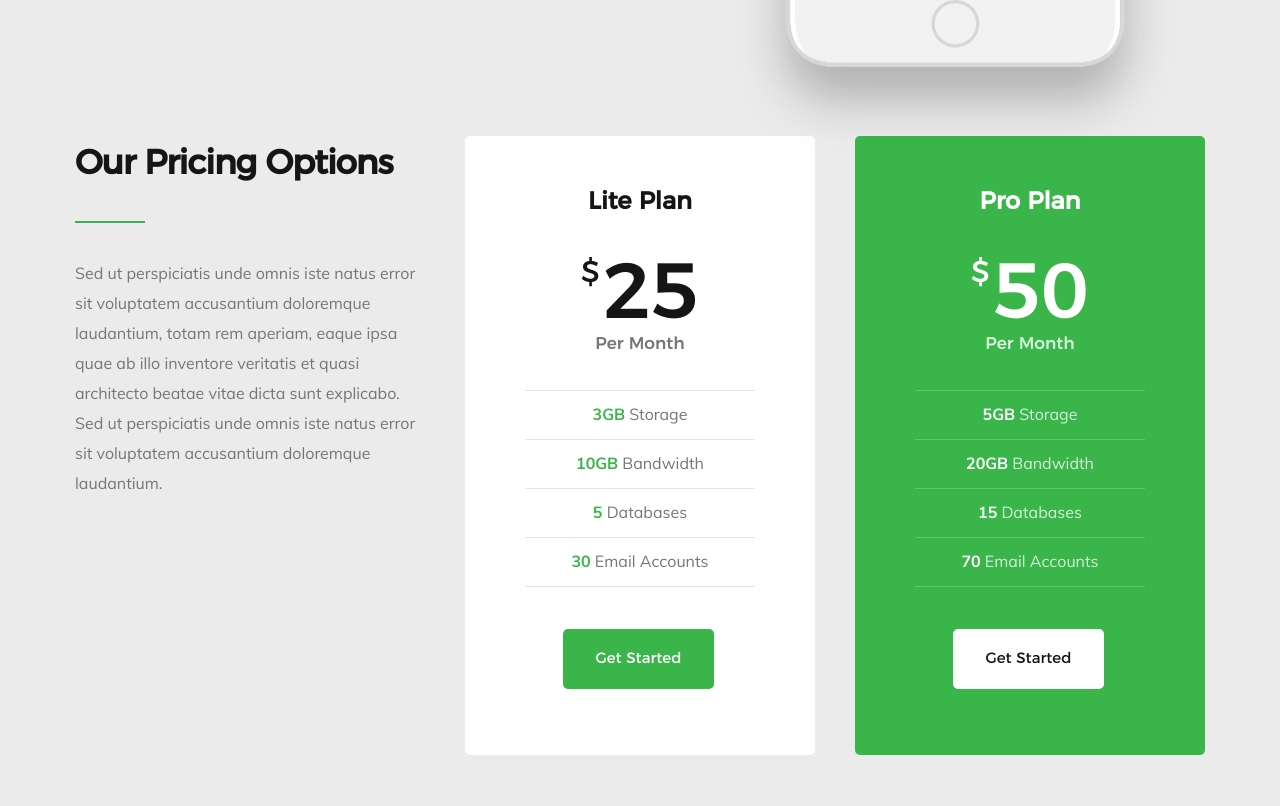
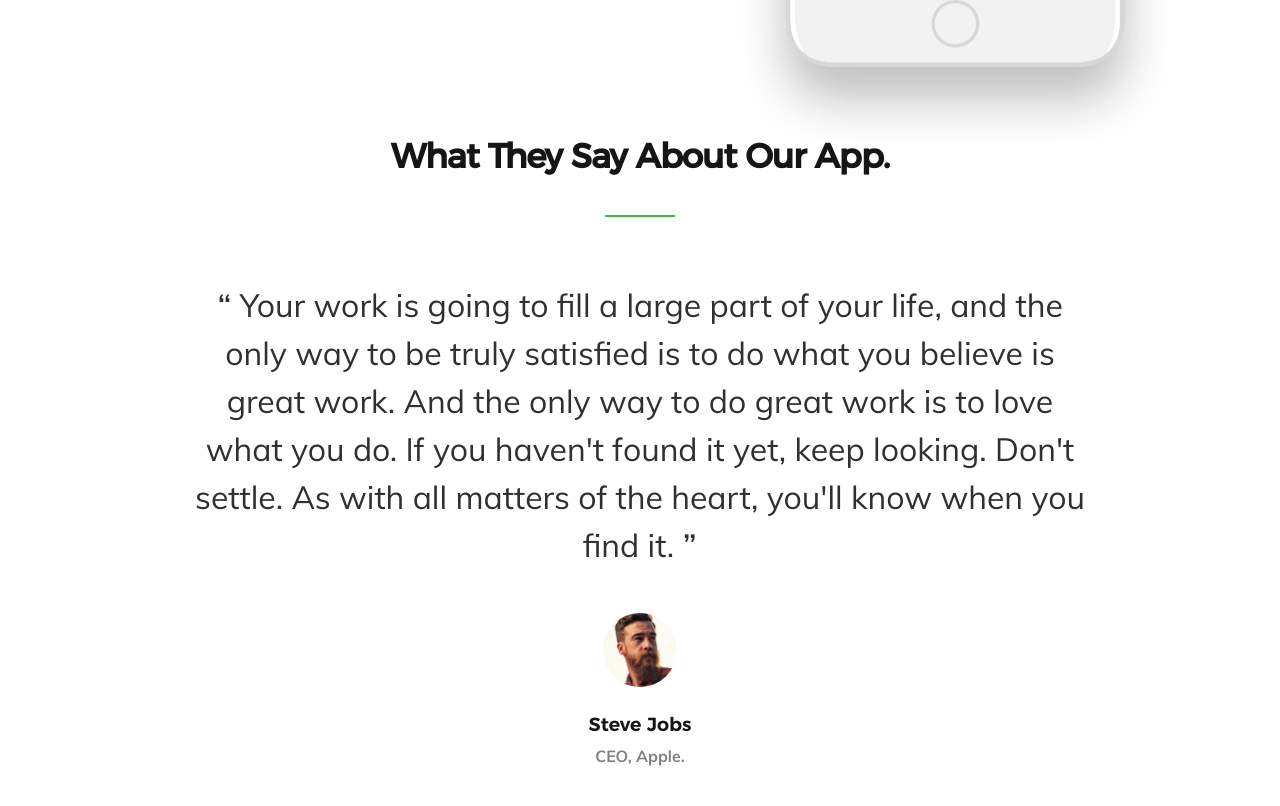
Before and after one commit to profeEma/afterC9175, a plain HTML site: page index.html in a window 1280 px wide. Shown: the part 800-1606 px from the top of the page. Drawn offline with Linux system fonts and the light colour scheme; files whose address does not match are found by name.

Commit message:
modificacion de index, sacamos about y precios

```diff
--- a/index.html
+++ b/index.html
@@ -132,72 +132,7 @@
 
 
 
-    <!-- pricing
-    ================================================== -->
-    <section id="pricing">
-        <div class="row pricing-content">
 
-            <div class="col-four pricing-intro">
-                <h1 class="intro-header" data-aos="fade-up">Our Pricing Options</h1>
-
-                <p data-aos="fade-up">Sed ut perspiciatis unde omnis iste natus error sit voluptatem accusantium doloremque laudantium, totam rem aperiam, eaque ipsa quae ab illo inventore veritatis et quasi architecto beatae vitae dicta sunt explicabo. Sed ut perspiciatis unde omnis iste natus error sit voluptatem accusantium doloremque laudantium.
-                </p>
-            </div>
-
-            <div class="col-eight pricing-table">
-                <div class="row">
-
-                    <div class="col-six plan-wrap">
-                        <div class="plan-block" data-aos="fade-up">
-
-                            <div class="plan-top-part">
-                                <h3 class="plan-block-title">Lite Plan</h3>
-                                <p class="plan-block-price"><sup>$</sup>25</p>
-                                <p class="plan-block-per">Per Month</p>
-                            </div>
-
-                            <div class="plan-bottom-part">
-                                <ul class="plan-block-features">
-                                    <li><span>3GB</span> Storage</li>
-                                    <li><span>10GB</span> Bandwidth</li>
-                                    <li><span>5</span> Databases</li>
-                                    <li><span>30</span> Email Accounts</li>
-                                </ul>
-
-                                <a class="button button-primary large" href="">Get Started</a>
-                            </div>
-
-                        </div>
-                    </div> <!-- end plan-wrap -->
-
-                    <div class="col-six plan-wrap">
-                        <div class="plan-block primary" data-aos="fade-up">
-
-                            <div class="plan-top-part">
-                                <h3 class="plan-block-title">Pro Plan</h3>
-                                <p class="plan-block-price"><sup>$</sup>50</p>
-                                <p class="plan-block-per">Per Month</p>
-                            </div>
-
-                            <div class="plan-bottom-part">
-                                <ul class="plan-block-features">
-                                    <li><span>5GB</span> Storage</li>
-                                    <li><span>20GB</span> Bandwidth</li>
-                                    <li><span>15</span> Databases</li>
-                                    <li><span>70</span> Email Accounts</li>
-                                </ul>
-
-                                <a class="button button-primary large" href="">Get Started</a>
-                            </div>
-
-                        </div>
-                    </div> <!-- end plan-wrap -->
-
-                </div>
-            </div> <!-- end pricing-table -->
-
-        </div> <!-- end pricing-content -->
-    </section> <!-- end pricing -->
 
 
     <!-- Testimonials Section
```
